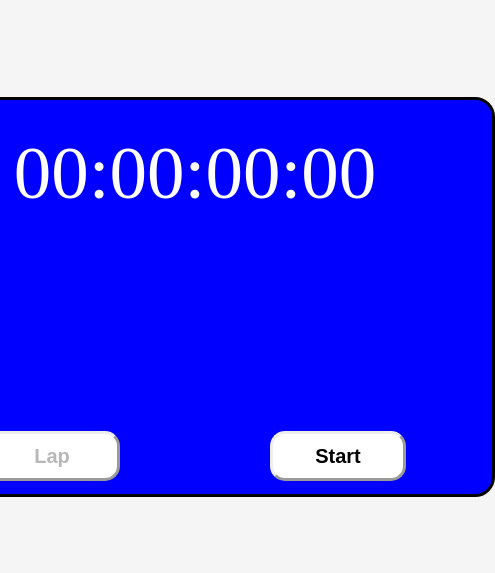
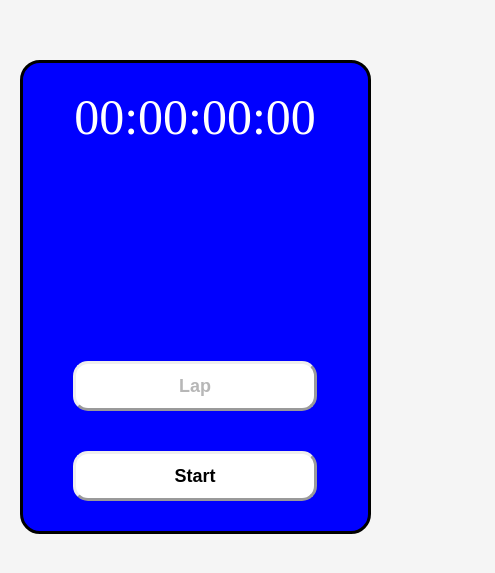
Before and after one commit to KishanRana44/Stopwatch, a plain HTML site: page index.html in a window 390 px wide. Shown: the part 125-698 px from the top of the page, 495 px wide, since content can reach past the window. Drawn offline with Linux system fonts and the light colour scheme.

Commit message:
style.css

```diff
--- a/style.css
+++ b/style.css
@@ -1,46 +1,43 @@
-*{
+* {
     margin: 0px;
     padding: 0px;
     box-sizing: border-box;
+}
 
-}
-body{
+body {
     background-color: whitesmoke;
     height: 100vh;
     display: flex;
     align-items: center;
-    justify-self: center;
+    justify-content: center; /* corrected: was 'justify-self' */
 }
-.container
-{
-    background-color:blue;
+
+.container {
+    background-color: blue;
     padding: 25px;
     width: 600px;
     height: 400px;
     border-radius: 20px;
-    border-width: 3px;
-    border-color: black;
-    border-style: solid;
+    border: 3px solid black;
     text-align: center;
     color: white;
+}
 
-
-}
-#StopwatchDuration
-{
-    font-size: 50px ;
+#StopwatchDuration {
+    font-size: 75px;
     color: white;
     font-weight: 500;
-    font-size: 75px;
     padding: 5px;
 }
-.LapsButtons
-{
+
+.LapsButtons {
     display: flex;
     justify-content: center;
-    gap:130px;
+    gap: 130px;
+    flex-wrap: wrap; /* Helps on smaller screens */
 }
-.LapsButtons button{
+
+.LapsButtons button {
     height: 50px;
     width: 25%;
     border-radius: 15px;
@@ -54,17 +51,48 @@ body{
     font-size: 20px;
     font-weight: bold;
 }
-#laps
-{
+
+#laps {
     height: 200px;
     padding: 10px;
     overflow: auto;
 }
-#laps li{
+
+#laps li {
     font-size: 24px;
     padding: 10px;
 }
-#stop,#reset
-{
+
+#stop,
+#reset {
     background-color: red;
 }
+
+/* Responsive Design for Mobile Devices */
+@media only screen and (max-width: 600px)
+{
+    .container {
+        width: 90%;
+        height: auto;
+        padding: 20px;
+    }
+
+    #StopwatchDuration {
+        font-size: 50px;
+    }
+
+    .LapsButtons {
+        gap: 20px;
+        flex-direction: column;
+        align-items: center;
+    }
+
+    .LapsButtons button {
+        width: 80%;
+        font-size: 18px;
+    }
+
+    #laps li {
+        font-size: 18px;
+    }
+}
```
